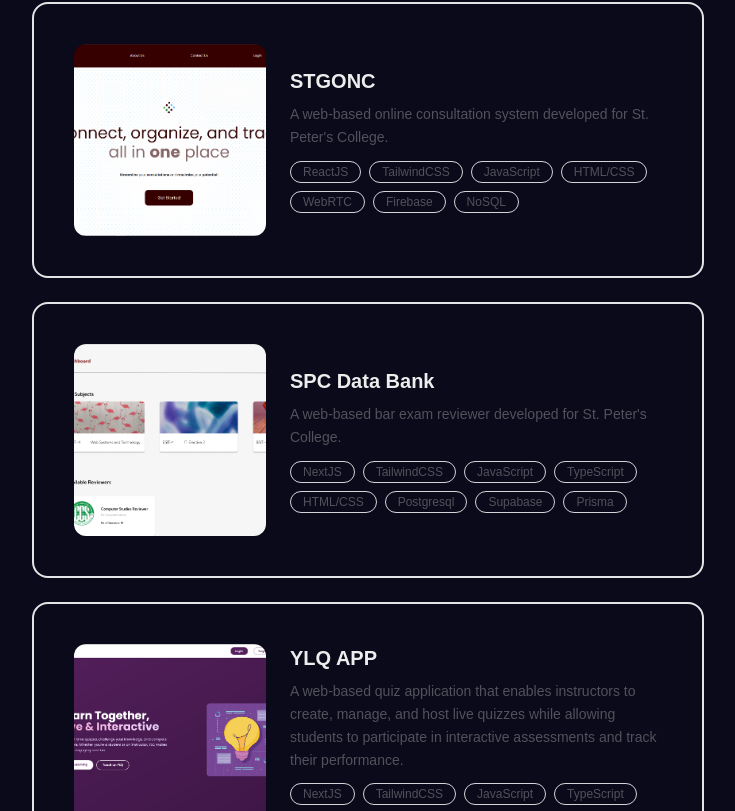
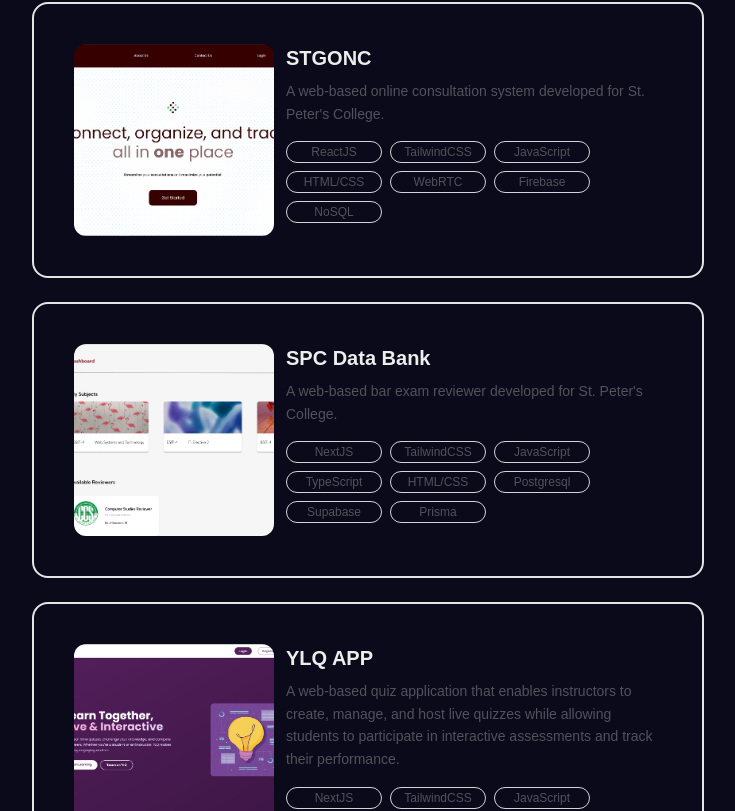
Before and after one commit to N1ewb/job-portfolio, a Next.js app: page / in a window 1280 px wide. Shown: the part 1418-2229 px from the top of the page, without its empty margins (272-1007 px from the left). Built offline with nearby package versions, Linux system fonts and the light colour scheme.

Commit message:
APPLIED: Mobiel Responsiveness

```diff
--- a/src/app/page.tsx
+++ b/src/app/page.tsx
@@ -27,7 +27,7 @@ const skills = [
 export default function Home() {
   return (
     <div className="flex flex-col relative z-0">
-      <section className="flex min-h-[70vh] flex-col items-center justify-center px-6 text-center">
+      <section className="flex min-h-[70vh] flex-col items-center justify-center px-6 text-center py-10">
         <p className="mb-6 text-xl text-zinc-500 dark:text-zinc-400">
           Hi, I'm Nathaniel Lucero
         </p>
@@ -154,6 +154,7 @@ export default function Home() {
           <h2 className="mb-8 text-2xl font-semibold">Featured Projects</h2>
           <div className="space-y-6">
             <ProjectCard
+              link="https://stgonc.vercel.app"
               title="STGONC"
               description="A web-based online consultation system developed for St. Peter's College."
               image={stgoncThumbnail}
@@ -169,6 +170,7 @@ export default function Home() {
               ]}
             />
             <ProjectCard
+              link="#"
               title="SPC Data Bank"
               description="A web-based bar exam reviewer developed for St. Peter's College."
               image={databankThumbnail}
@@ -185,6 +187,7 @@ export default function Home() {
               ]}
             />
             <ProjectCard
+              link="https://ylq-gn6o.vercel.app"
               title="YLQ APP"
               description="A web-based quiz application that enables instructors to create, manage, and host live quizzes while allowing students to participate in interactive assessments and track their performance."
               image={Ylq}
--- a/src/components/ProjectCard.tsx
+++ b/src/components/ProjectCard.tsx
@@ -1,12 +1,15 @@
 import type { StaticImageData } from "next/image";
+import Link from "next/link";
 
 export default function ProjectCard({
+  link,
   title,
   description,
   image,
   alt,
   technologies,
 }: {
+  link: string;
   title: string;
   description: string;
   image: StaticImageData;
@@ -14,22 +17,26 @@ export default function ProjectCard({
   technologies: string[];
 }) {
   return (
-    <div className="flex w-auto rounded-2xl border-2 border-zinc-200 p-10 dark:border-zinc-800">
+    <div className="flex w-auto rounded-2xl border-2 border-zinc-200 p-10 dark:border-zinc-800 gap-3 flex-col items-center sm:flex-row sm:items-start">
+      <Link href={link ? link : "#"} className="flex min-w-50">
         <img
           src={image.src}
           alt={alt}
-        className="h-48 w-48 rounded-xl object-cover"
+          className=" object-cover h-48 w-50 rounded-xl"
         />
-      <div className="ml-6 flex flex-col justify-center">
+      </Link>
+      <div className="flex flex-col justify-center gap-4">
+        <div className="flex flex-col">
           <h3 className="text-xl font-semibold">{title}</h3>
           <p className="mt-2 text-sm leading-relaxed text-zinc-600 dark:text-zinc-400">
             {description}
           </p>
-        <div className="mt-3 flex flex-wrap gap-2">
+        </div>
+        <div className="flex flex-wrap gap-2">
           {technologies.map((tech) => (
             <span
               key={tech}
-              className="rounded-full border border-zinc-300 px-3 py-0.5 text-xs text-zinc-600 dark:border-zinc-600 dark:text-zinc-400"
+              className="rounded-full border min-w-24 text-center border-zinc-300 px-3 py-0.5 text-xs text-zinc-600 dark:border-zinc-600 dark:text-zinc-400"
             >
               {tech}
             </span>
--- /dev/null
+++ b/tailwind.config.ts
@@ -0,0 +1,15 @@
+import type { Config } from "tailwindcss";
+
+const config: Config = {
+  theme: {
+    screens: {
+      sm: "540px",
+      md: "768px",
+      lg: "1024px",
+      xl: "1280px",
+      "2xl": "1536px",
+    },
+  },
+};
+
+export default config;
```
Lines whose indentation alone changed are shown as unchanged.
